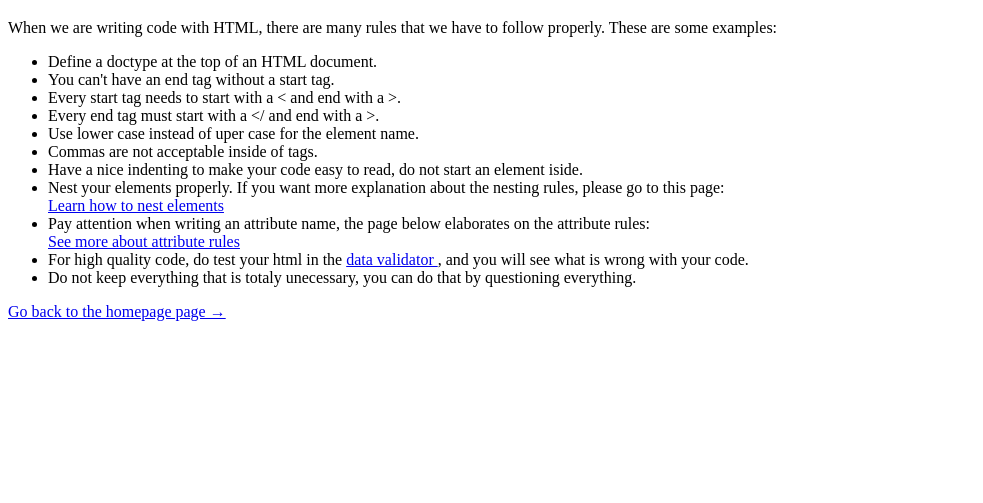
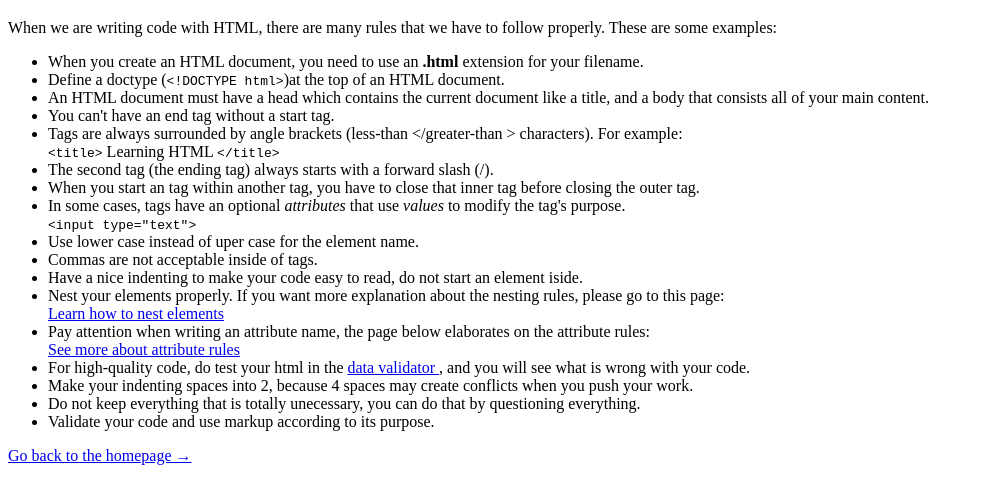
Before and after one commit to Voninkazo/learning-html, a plain HTML site: page rules.html in a window 1280 px wide. Shown: the part 61-564 px from the top of the page, without its empty margins (0-983 px from the left). Drawn offline with Linux system fonts and the light colour scheme.

Commit message:
fixed and updated index.html and rules.html

```diff
--- a/rules.html
+++ b/rules.html
@@ -24,16 +24,31 @@
         </p>
         <ul>
           <li>
-            Define a doctype at the top of an HTML document.
+            When you create an HTML document, you need to use an <strong>.html</strong> extension for your filename.
+          <li>
+            Define a doctype (<code>&lt;!DOCTYPE html&gt;</code>)at the top of an HTML document.
+          </li>
+          <li>
+            An HTML document must have a head which contains the current document like a title, and a body that consists all of your main content.
           </li>
           <li>
             You can't have an end tag without a start tag.
           </li>
           <li>
-            Every start tag needs to start with a &#60; and end with a &#62;.
+            Tags are always surrounded by angle brackets (less-than &#60;/greater-than &#62; characters). For example: <br>
+            <code>&lt;title&gt;</code>
+            Learning HTML
+            <code>&lt;/title&gt;</code>
           </li>
           <li>
-            Every end tag must start with a &#60;&#47; and end with a &#62;.
+            The second tag (the ending tag) always starts with a forward slash (/).
+          </li>
+          <li>
+            When you start an tag within another tag, you have to close that inner tag before closing the outer tag.
+          </li>
+          <li>
+            In some cases, tags have an optional <em>attributes</em> that use <em>values</em> to modify the tag's purpose.<br>
+            <code>&lt;input type="text"&gt;</code>
           </li>
           <li>
             Use lower case instead of uper case for the element name.
@@ -59,22 +74,28 @@
             </a>
           </li>
           <li>
-            For high quality code, do test your html in the
+            For high-quality code, do test your html in the
             <a href="https://validator.w3.org/nu/#textarea">
               data validator
             </a>
             , and you will see what is wrong with your code.
           </li>
           <li>
-            Do not keep everything that is totaly unecessary, you can do that by questioning everything.
+            Make your indenting spaces into 2, because 4 spaces may create conflicts when you push your work.
+          </li>
+          <li>
+            Do not keep everything that is totally unecessary, you can do that by questioning everything.
+          </li>
+          <li>
+            Validate your code and use markup according to its purpose.
           </li>
         </ul>
     </article>
-    <p>
+    <nav>
       <a href="index.html">
-        Go back to the homepage page →
+        Go back to the homepage →
       </a>
-    </p>
+    </nav>
   </main>
 </body>
 
```
Also changed, not shown: index.html (+1 -1 lines).
